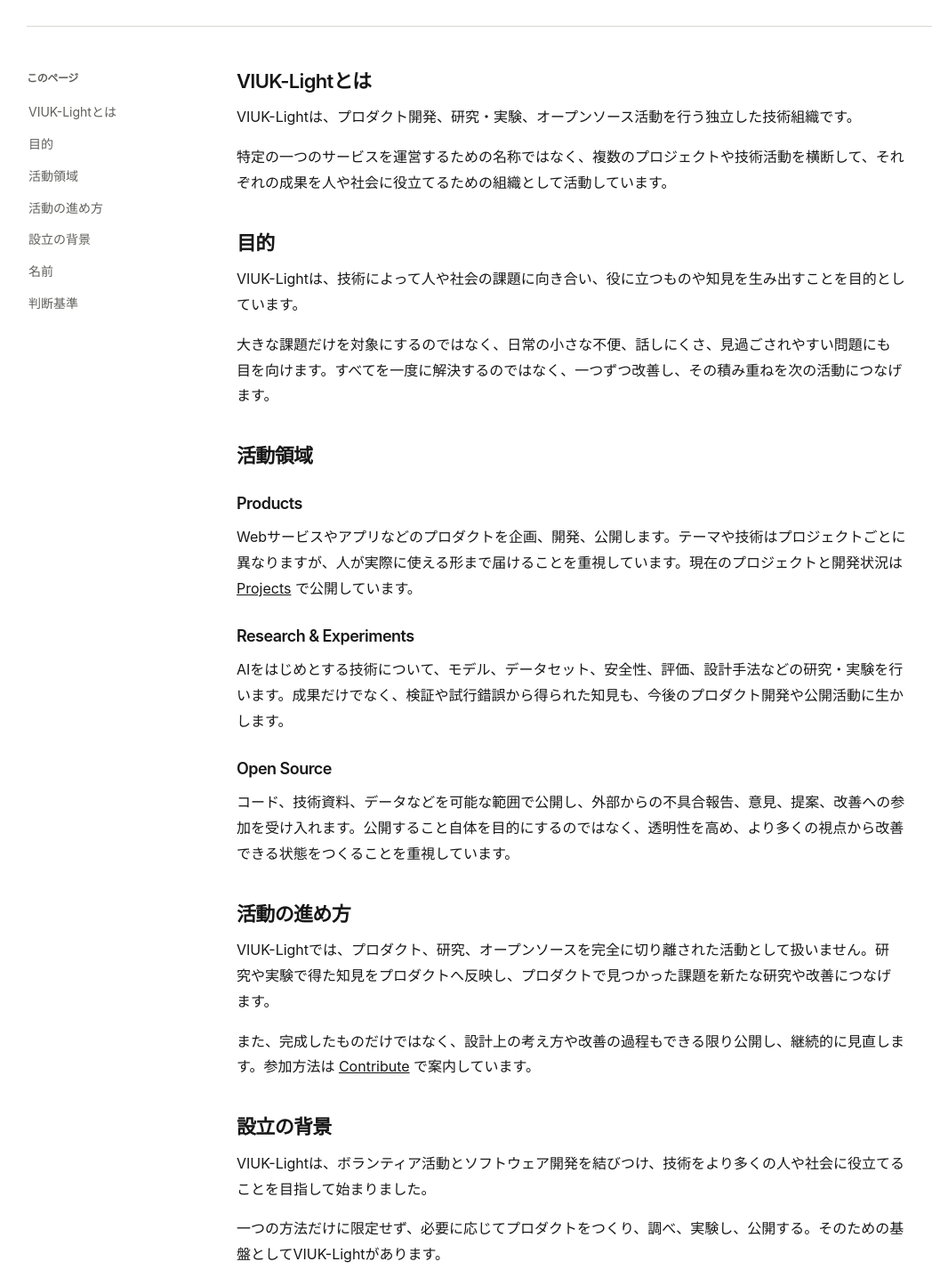
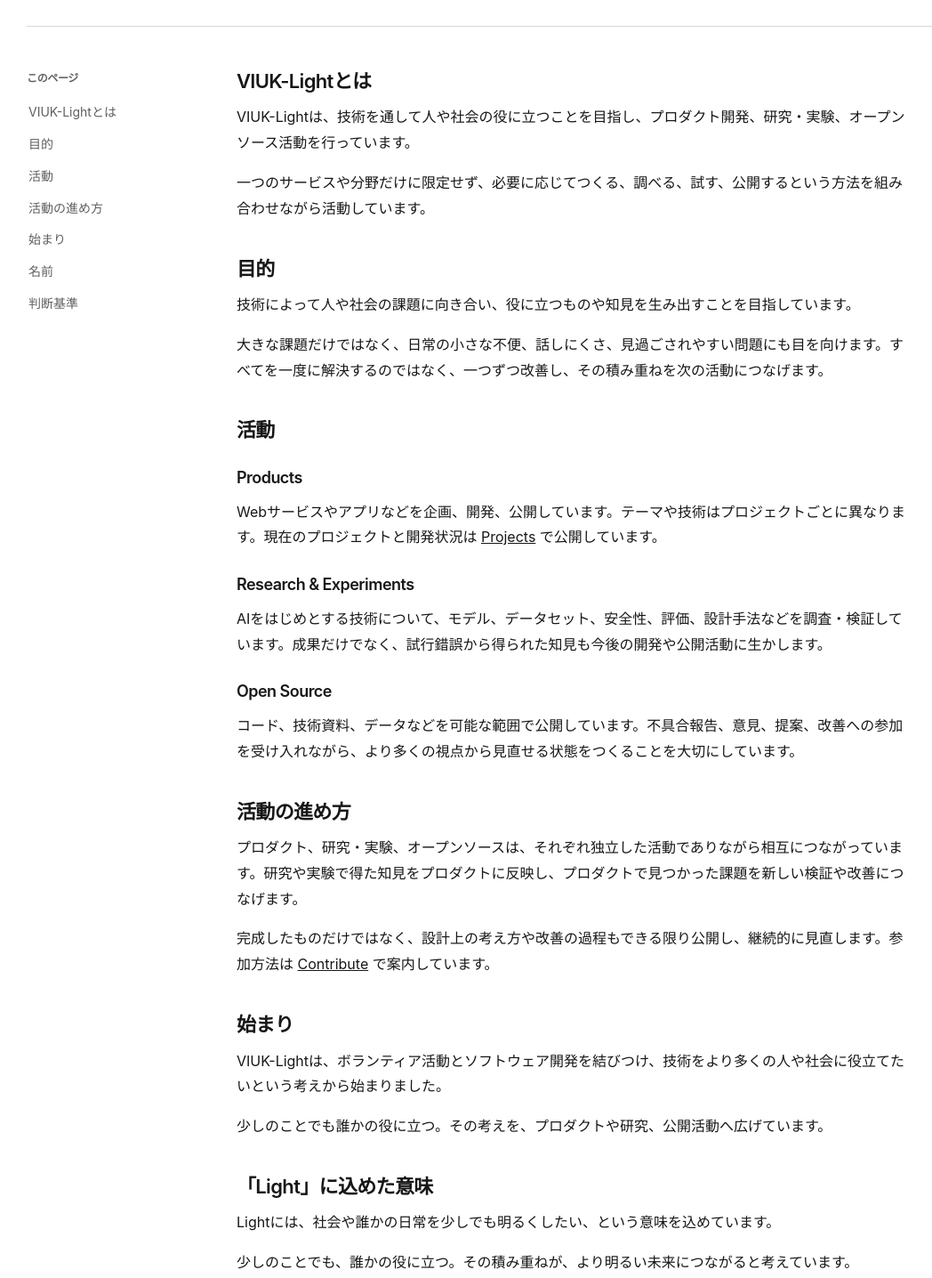
Before and after one commit to VIUK-Light/VIUK-Light.github.io, a plain HTML site: page about.html in a window 1280 px wide. Shown: the part 254-1690 px from the top of the page at 89% size, without its empty margins (2-1050 px from the left). Drawn offline with Linux system fonts and the light colour scheme.

Commit message:
Balance About page tone

```diff
--- a/about.html
+++ b/about.html
@@ -4,7 +4,7 @@
   <meta charset="utf-8">
   <meta name="viewport" content="width=device-width, initial-scale=1">
   <title>About — VIUK-Light</title>
-  <meta name="description" content="VIUK-Lightは、プロダクト開発、研究・実験、オープンソース活動を通して、技術で人や社会の役に立つことを目指す独立した技術組織です。">
+  <meta name="description" content="VIUK-Lightは、プロダクト開発、研究・実験、オープンソース活動を通して、技術で人や社会の役に立つことを目指しています。">
   <link rel="canonical" href="https://viuk-light.org/about.html">
   <link rel="icon" href="assets/viuk-light-logo.png?v=20260825" type="image/png">
   <link rel="stylesheet" href="style.css?v=20260902-docs-type">
@@ -30,38 +30,38 @@
         <h2>このページ</h2>
         <a href="#about">VIUK-Lightとは</a>
         <a href="#mission">目的</a>
-        <a href="#activities">活動領域</a>
+        <a href="#activities">活動</a>
         <a href="#approach">活動の進め方</a>
-        <a href="#origin">設立の背景</a>
+        <a href="#origin">始まり</a>
         <a href="#name">名前</a>
         <a href="#principles">判断基準</a>
       </aside>
       <article class="content-column">
         <h2 id="about">VIUK-Lightとは</h2>
-        <p>VIUK-Lightは、プロダクト開発、研究・実験、オープンソース活動を行う独立した技術組織です。</p>
-        <p>特定の一つのサービスを運営するための名称ではなく、複数のプロジェクトや技術活動を横断して、それぞれの成果を人や社会に役立てるための組織として活動しています。</p>
+        <p>VIUK-Lightは、技術を通して人や社会の役に立つことを目指し、プロダクト開発、研究・実験、オープンソース活動を行っています。</p>
+        <p>一つのサービスや分野だけに限定せず、必要に応じてつくる、調べる、試す、公開するという方法を組み合わせながら活動しています。</p>
 
         <h2 id="mission">目的</h2>
-        <p>VIUK-Lightは、技術によって人や社会の課題に向き合い、役に立つものや知見を生み出すことを目的としています。</p>
-        <p>大きな課題だけを対象にするのではなく、日常の小さな不便、話しにくさ、見過ごされやすい問題にも目を向けます。すべてを一度に解決するのではなく、一つずつ改善し、その積み重ねを次の活動につなげます。</p>
+        <p>技術によって人や社会の課題に向き合い、役に立つものや知見を生み出すことを目指しています。</p>
+        <p>大きな課題だけではなく、日常の小さな不便、話しにくさ、見過ごされやすい問題にも目を向けます。すべてを一度に解決するのではなく、一つずつ改善し、その積み重ねを次の活動につなげます。</p>
 
-        <h2 id="activities">活動領域</h2>
+        <h2 id="activities">活動</h2>
         <h3>Products</h3>
-        <p>Webサービスやアプリなどのプロダクトを企画、開発、公開します。テーマや技術はプロジェクトごとに異なりますが、人が実際に使える形まで届けることを重視しています。現在のプロジェクトと開発状況は <a href="projects.html">Projects</a> で公開しています。</p>
+        <p>Webサービスやアプリなどを企画、開発、公開しています。テーマや技術はプロジェクトごとに異なります。現在のプロジェクトと開発状況は <a href="projects.html">Projects</a> で公開しています。</p>
 
         <h3>Research &amp; Experiments</h3>
-        <p>AIをはじめとする技術について、モデル、データセット、安全性、評価、設計手法などの研究・実験を行います。成果だけでなく、検証や試行錯誤から得られた知見も、今後のプロダクト開発や公開活動に生かします。</p>
+        <p>AIをはじめとする技術について、モデル、データセット、安全性、評価、設計手法などを調査・検証しています。成果だけでなく、試行錯誤から得られた知見も今後の開発や公開活動に生かします。</p>
 
         <h3>Open Source</h3>
-        <p>コード、技術資料、データなどを可能な範囲で公開し、外部からの不具合報告、意見、提案、改善への参加を受け入れます。公開すること自体を目的にするのではなく、透明性を高め、より多くの視点から改善できる状態をつくることを重視しています。</p>
+        <p>コード、技術資料、データなどを可能な範囲で公開しています。不具合報告、意見、提案、改善への参加を受け入れながら、より多くの視点から見直せる状態をつくることを大切にしています。</p>
 
         <h2 id="approach">活動の進め方</h2>
-        <p>VIUK-Lightでは、プロダクト、研究、オープンソースを完全に切り離された活動として扱いません。研究や実験で得た知見をプロダクトへ反映し、プロダクトで見つかった課題を新たな研究や改善につなげます。</p>
-        <p>また、完成したものだけではなく、設計上の考え方や改善の過程もできる限り公開し、継続的に見直します。参加方法は <a href="contribute.html">Contribute</a> で案内しています。</p>
+        <p>プロダクト、研究・実験、オープンソースは、それぞれ独立した活動でありながら相互につながっています。研究や実験で得た知見をプロダクトに反映し、プロダクトで見つかった課題を新しい検証や改善につなげます。</p>
+        <p>完成したものだけではなく、設計上の考え方や改善の過程もできる限り公開し、継続的に見直します。参加方法は <a href="contribute.html">Contribute</a> で案内しています。</p>
 
-        <h2 id="origin">設立の背景</h2>
-        <p>VIUK-Lightは、ボランティア活動とソフトウェア開発を結びつけ、技術をより多くの人や社会に役立てることを目指して始まりました。</p>
-        <p>一つの方法だけに限定せず、必要に応じてプロダクトをつくり、調べ、実験し、公開する。そのための基盤としてVIUK-Lightがあります。</p>
+        <h2 id="origin">始まり</h2>
+        <p>VIUK-Lightは、ボランティア活動とソフトウェア開発を結びつけ、技術をより多くの人や社会に役立てたいという考えから始まりました。</p>
+        <p>少しのことでも誰かの役に立つ。その考えを、プロダクトや研究、公開活動へ広げています。</p>
 
         <h2 id="name">「Light」に込めた意味</h2>
         <p>Lightには、社会や誰かの日常を少しでも明るくしたい、という意味を込めています。</p>
```
